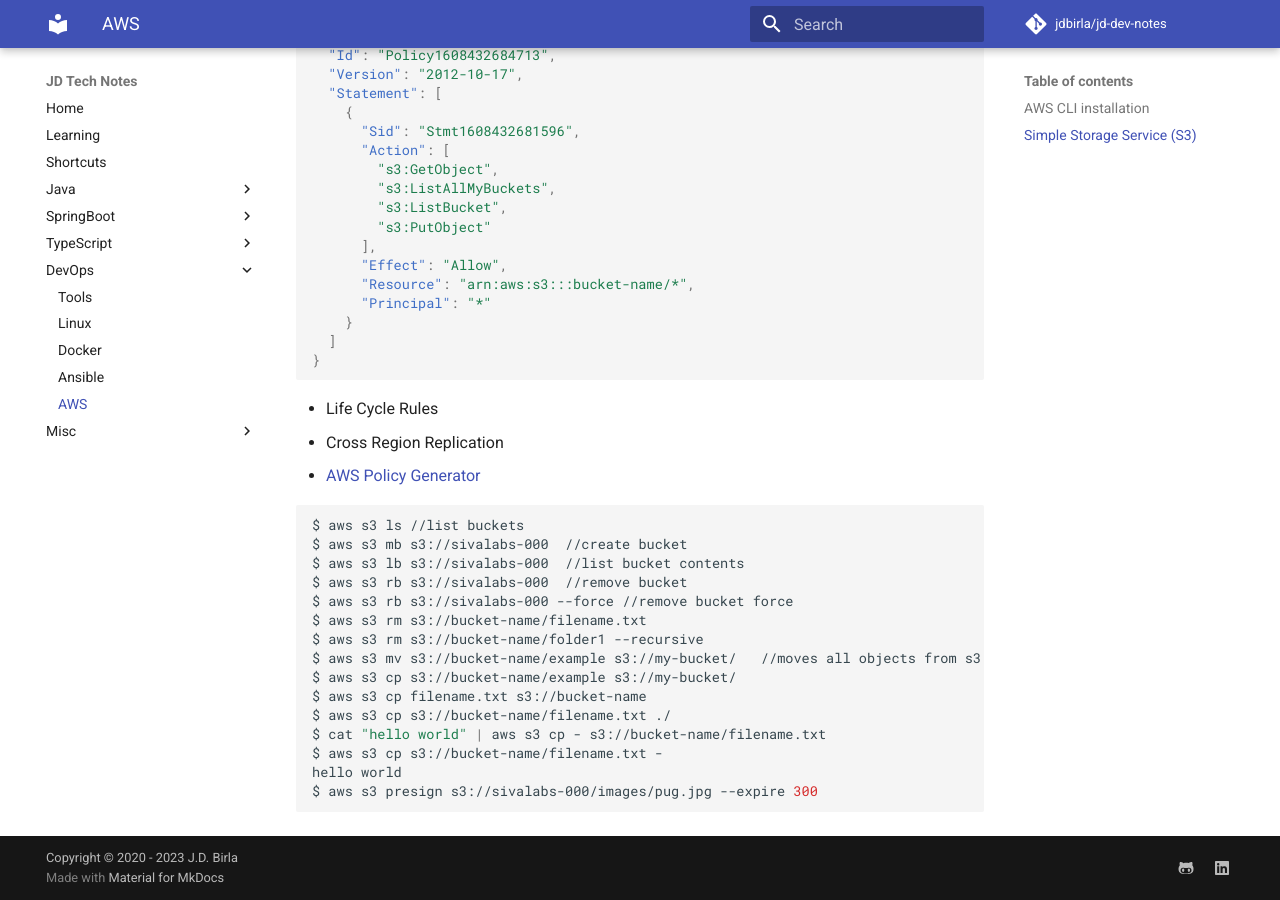
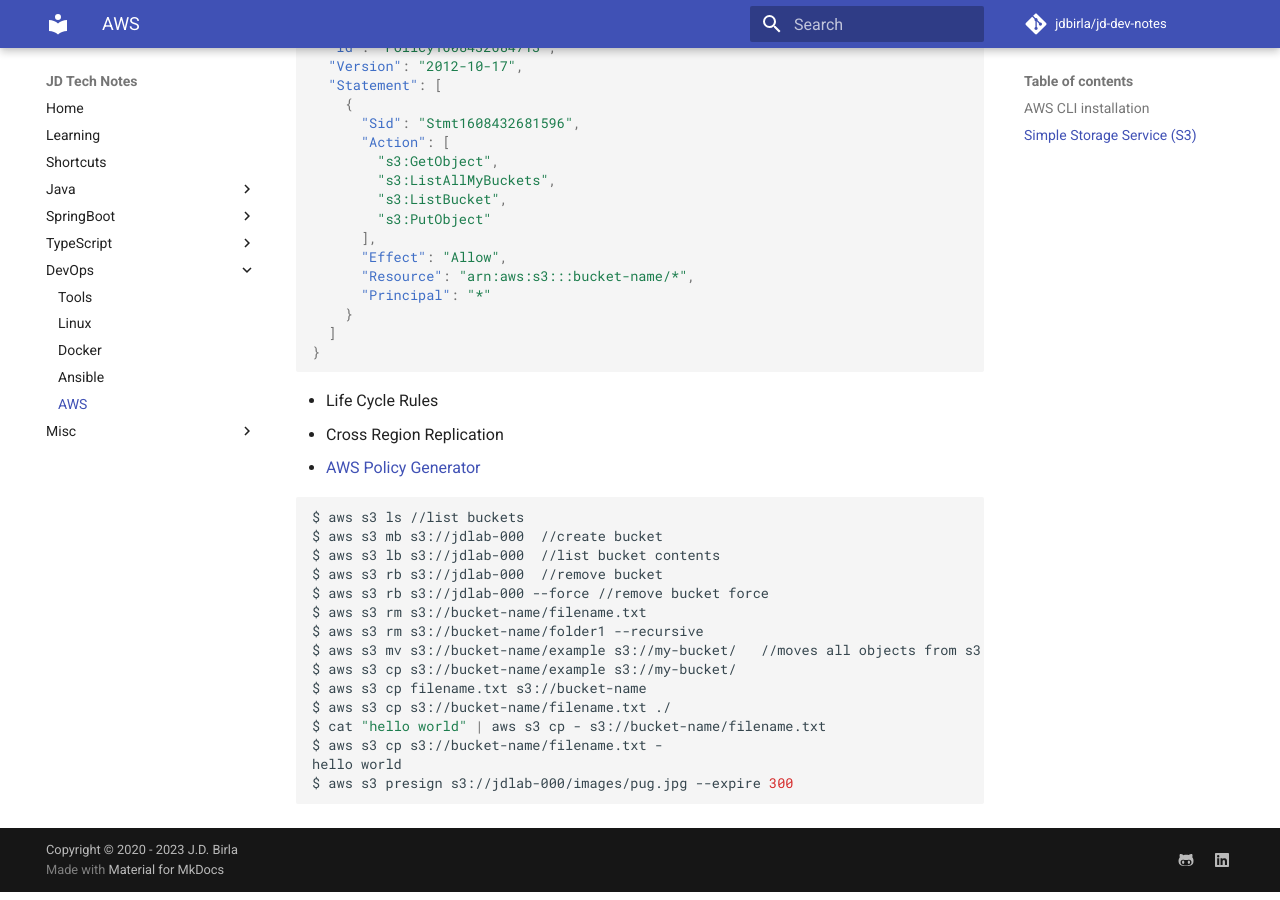
Before and after one commit to jdbirla/jd-dev-notes, an MkDocs documentation site: the page built from docs/devops/aws.md, in a window 1280 px wide and 900 px high, scrolled down 1766 px. Built offline with MkDocs 1.6.1 and Material for MkDocs 9.7.7, drawn with Linux system fonts in a browser that asks for light colours; comment, search, counter and statistics services are not loaded.

Commit message:
second comit

````diff
--- a/docs/devops/aws.md
+++ b/docs/devops/aws.md
@@ -1,8 +1,9 @@
 # AWS Notes
 
 ## AWS CLI installation
-* Installation [https://docs.aws.amazon.com/cli/latest/userguide/cli-chap-install.html](https://docs.aws.amazon.com/cli/latest/userguide/cli-chap-install.html)
-* Configure AWS CLI [https://docs.aws.amazon.com/cli/latest/userguide/cli-configure-quickstart.html](https://docs.aws.amazon.com/cli/latest/userguide/cli-configure-quickstart.html)
+
+- Installation [https://docs.aws.amazon.com/cli/latest/userguide/cli-chap-install.html](https://docs.aws.amazon.com/cli/latest/userguide/cli-chap-install.html)
+- Configure AWS CLI [https://docs.aws.amazon.com/cli/latest/userguide/cli-configure-quickstart.html](https://docs.aws.amazon.com/cli/latest/userguide/cli-configure-quickstart.html)
 
 ```shell
 $ aws configure
@@ -12,7 +13,7 @@ Default region name [None]: us-west-2
 Default output format [None]: json
 ```
 
-* Create Named Profile: `aws configure --profile siva`
+- Create Named Profile: `aws configure --profile siva`
 
 **~/.aws/credentials** (Linux & Mac) or **%USERPROFILE%\.aws\credentials** (Windows)
 
@@ -38,9 +39,10 @@ region=us-east-1
 output=text
 ```
 
-* Run commands using specific profile: `$ aws ec2 describe-instances --profile siva`
+- Run commands using specific profile: `$ aws ec2 describe-instances --profile siva`
 
-* To use a named profile for multiple commands:
+- To use a named profile for multiple commands:
+
 ```shell
 $ export AWS_PROFILE=siva  //Linux or MacOS
 C:\> setx AWS_PROFILE siva //Windows
@@ -48,27 +50,25 @@ C:\> setx AWS_PROFILE siva //Windows
 
 ## Simple Storage Service (S3)
 
-* [Storage Classes](https://aws.amazon.com/s3/storage-classes/)
-    * Amazon S3 Standard (S3 Standard)
-    * Amazon S3 Intelligent-Tiering (S3 Intelligent-Tiering)
-    * Amazon S3 Standard-Infrequent Access (S3 Standard-IA)
-    * Amazon S3 One Zone-Infrequent Access (S3 One Zone-IA)
-    * Amazon S3 Glacier (S3 Glacier)
-    * Amazon S3 Glacier Deep Archive (S3 Glacier Deep Archive)
-    * S3 Outposts storage class
+- [Storage Classes](https://aws.amazon.com/s3/storage-classes/)
+  - Amazon S3 Standard (S3 Standard)
+  - Amazon S3 Intelligent-Tiering (S3 Intelligent-Tiering)
+  - Amazon S3 Standard-Infrequent Access (S3 Standard-IA)
+  - Amazon S3 One Zone-Infrequent Access (S3 One Zone-IA)
+  - Amazon S3 Glacier (S3 Glacier)
+  - Amazon S3 Glacier Deep Archive (S3 Glacier Deep Archive)
+  - S3 Outposts storage class
+- Versioning
+- Encryption
 
-* Versioning
+  - [Server Side Encryption SSE](https://docs.aws.amazon.com/AmazonS3/latest/dev/serv-side-encryption.html)
+    - SSE-S3/AES-256 (Amazon S3-Managed Keys)
+    - SSE-KMS (Customer Master Keys (CMKs) Stored in AWS Key Management Service (SSE-KMS))
+    - SSE-C (Customer-Provided Keys)
+  - [Client-Side Encryption](https://docs.aws.amazon.com/AmazonS3/latest/dev/UsingClientSideEncryption.html)
 
-* Encryption
-
-    * [Server Side Encryption SSE](https://docs.aws.amazon.com/AmazonS3/latest/dev/serv-side-encryption.html)
-        * SSE-S3/AES-256 (Amazon S3-Managed Keys)
-        * SSE-KMS (Customer Master Keys (CMKs) Stored in AWS Key Management Service (SSE-KMS))
-        * SSE-C (Customer-Provided Keys)
-    * [Client-Side Encryption](https://docs.aws.amazon.com/AmazonS3/latest/dev/UsingClientSideEncryption.html)
-
-* CORS
-* Bucket Policies
+- CORS
+- Bucket Policies
 
 ```json
 {
@@ -90,16 +90,17 @@ C:\> setx AWS_PROFILE siva //Windows
   ]
 }
 ```
-* Life Cycle Rules
-* Cross Region Replication
-* [AWS Policy Generator](https://awspolicygen.s3.amazonaws.com/policygen.html)
+
+- Life Cycle Rules
+- Cross Region Replication
+- [AWS Policy Generator](https://awspolicygen.s3.amazonaws.com/policygen.html)
 
 ```shell
 $ aws s3 ls //list buckets
-$ aws s3 mb s3://sivalabs-000  //create bucket
-$ aws s3 lb s3://sivalabs-000  //list bucket contents
-$ aws s3 rb s3://sivalabs-000  //remove bucket
-$ aws s3 rb s3://sivalabs-000 --force //remove bucket force
+$ aws s3 mb s3://jdlab-000  //create bucket
+$ aws s3 lb s3://jdlab-000  //list bucket contents
+$ aws s3 rb s3://jdlab-000  //remove bucket
+$ aws s3 rb s3://jdlab-000 --force //remove bucket force
 $ aws s3 rm s3://bucket-name/filename.txt
 $ aws s3 rm s3://bucket-name/folder1 --recursive
 $ aws s3 mv s3://bucket-name/example s3://my-bucket/   //moves all objects from s3://bucket-name/example to s3://my-bucket/
@@ -109,6 +110,6 @@ $ aws s3 cp s3://bucket-name/filename.txt ./
 $ cat "hello world" | aws s3 cp - s3://bucket-name/filename.txt
 $ aws s3 cp s3://bucket-name/filename.txt -
 hello world
-$ aws s3 presign s3://sivalabs-000/images/pug.jpg --expire 300
+$ aws s3 presign s3://jdlab-000/images/pug.jpg --expire 300
 
 ```
--- a/mkdocs.yml
+++ b/mkdocs.yml
@@ -1,7 +1,7 @@
 site_name: "JD Tech Notes"
 site_description: "My Quick Reference Docs"
 site_author: "J.D. Birla"
-## site_url: "https://sivalabs-dev-notes.netlify.app/"
+site_url: "https://jdbirla-dev-notes.netlify.app/"
 
 # Repository
 repo_name: "jdbirla/jd-dev-notes"
````
Also changed, not shown: 1 other file.
